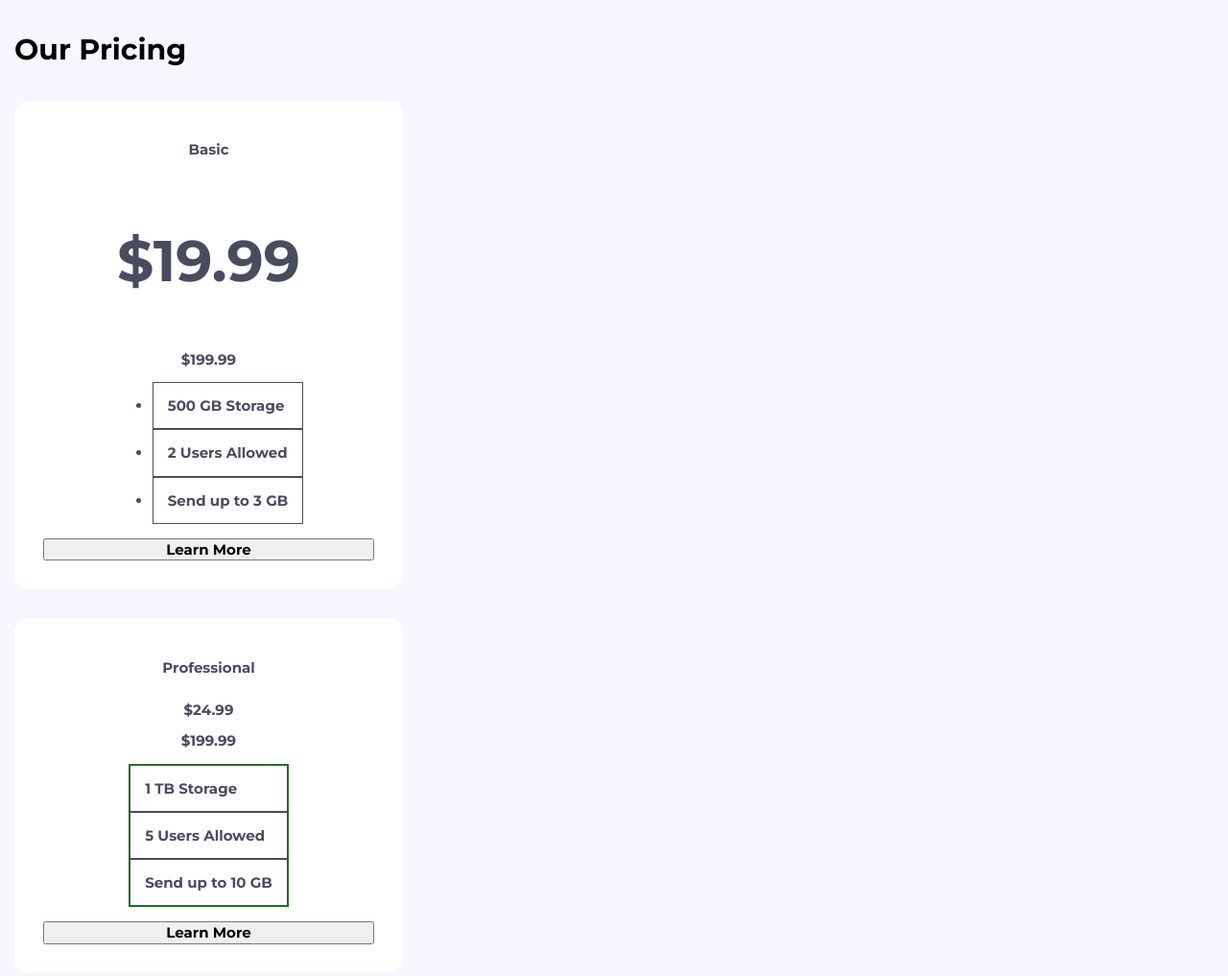
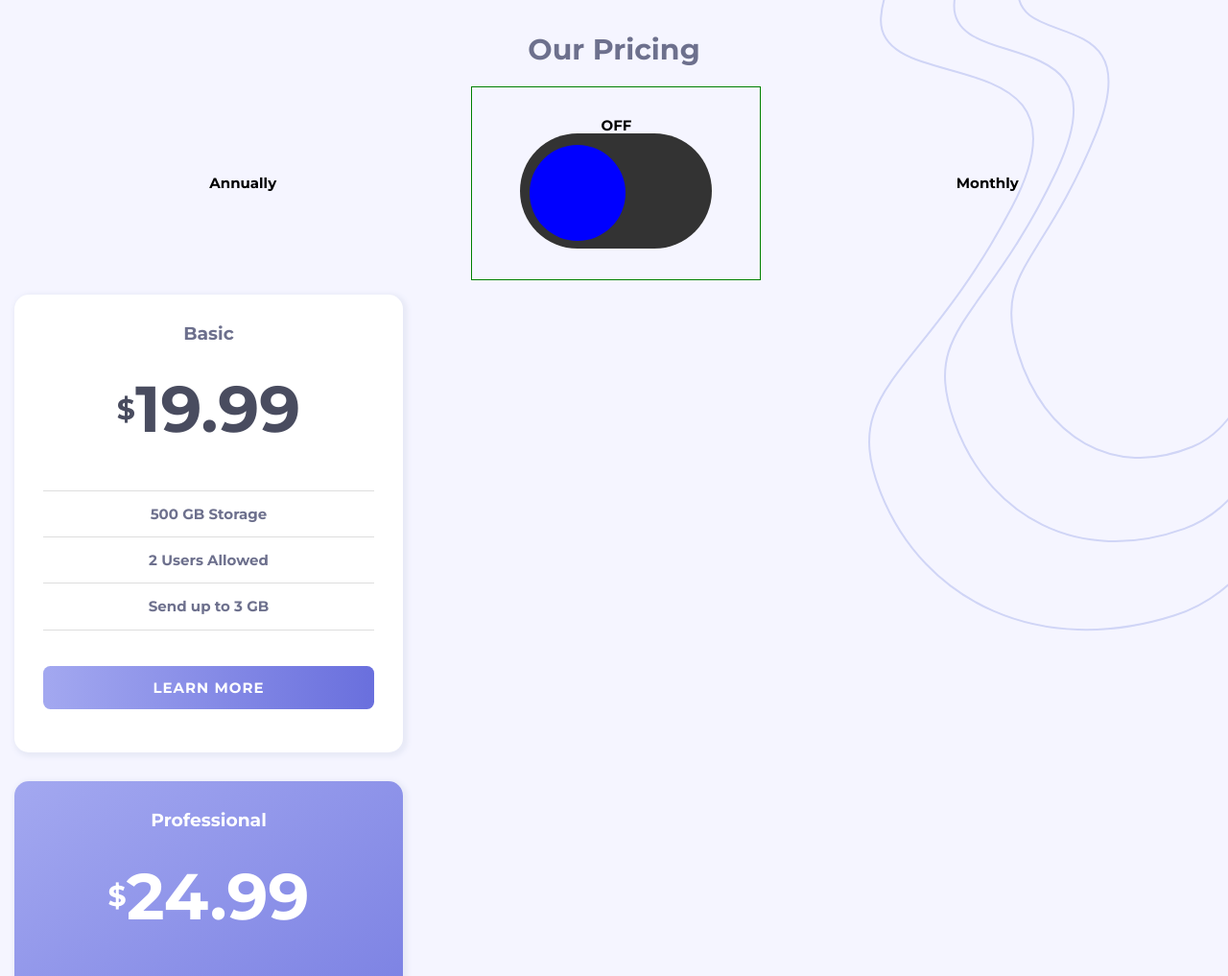
Before and after one commit to jdevelops/FrontendMentor.io, a plain HTML site: page Projects/3-pricing-component-with-toggle-master/pricing-component-with-toggle-master/index.html in a window 1280 px wide. Shown: the top 1017 px of the page at 96% size. Drawn offline with Linux system fonts and the light colour scheme.

Commit message:
wok in progress

```diff
--- a/Projects/3-pricing-component-with-toggle-master/pricing-component-with-toggle-master/index.html
+++ b/Projects/3-pricing-component-with-toggle-master/pricing-component-with-toggle-master/index.html
@@ -11,47 +11,70 @@
         />
         <link rel="stylesheet" href="./Normalize.css" />
         <link rel="stylesheet" href="./style.css" />
-
+        <script scr="script.js"></script>
         <title>Frontend Mentor | Pricing component with toggle</title>
     </head>
     <body>
         <main class="block">
             <div class="block__aside">
-                <h1>Our Pricing</h1>
+                <h1 class="block__heading">Our Pricing</h1>
+                <div class="block__box">
+                    <p>Annually</p>
+                    <div class="toggle">
+                        <label class="block__toggle">
+                            <span class="toggle__dsc">OFF</span>
+                            <input type="checkbox" />
+                            <span class="toggle__slider toggle__round"></span>
+                        </label>
+                    </div>
+                    <p>Monthly</p>
+                </div>
+
                 <div class="panel">
                     <h2 class="panel__heading">Basic</h2>
-                    <h3 class="panel__price">&dollar;19.99</h3>
-                    &dollar;199.99
-                    <ul class="panel_list">
+                    <h3 class="panel__price">
+                        <span class="panel__dolar">&dollar;</span>19.99
+                    </h3>
+                    <ul class="panel__list">
                         <li class="panel__list-item">500 GB Storage</li>
-                        <li class="panel__list-item">2 Users Allowed</li>
+                        <li class="panel__list-item panel__list-item--middle">
+                            2 Users Allowed
+                        </li>
                         <li class="panel__list-item">Send up to 3 GB</li>
                     </ul>
-                    <button class="panel_button">Learn More</button>
+                    <button class="panel__button">LEARN MORE</button>
                 </div>
 
                 <div class="panel panel--middle">
-                    <h2>Professional</h2>
-                    <h3>&dollar;24.99</h3>
-                    &dollar;199.99
+                    <h2 class="panel__heading">Professional</h2>
+                    <h3 class="panel__price panel__price--middle">
+                        <span class="panel__dolar">&dollar;</span>24.99
+                    </h3>
                     <ul class="panel__list">
                         <li class="panel__list-item">1 TB Storage</li>
-                        <li class="panel__list-item">5 Users Allowed</li>
+                        <li class="panel__list-item panel__list-item--middle">
+                            5 Users Allowed
+                        </li>
                         <li class="panel__list-item">Send up to 10 GB</li>
                     </ul>
-                    <button class="panel_button">Learn More</button>
+                    <button class="panel__button panel__button--middle">
+                        LEARN MORE
+                    </button>
                 </div>
 
                 <div class="panel">
-                    <h2>Master</h2>
-                    <h3>&dollar;39.99</h3>
-                    &dollar;199.99
+                    <h2 class="panel__heading">Master</h2>
+                    <h3 class="panel__price">
+                        <span class="panel__dolar">&dollar;</span>39.99
+                    </h3>
                     <ul class="panel__list">
                         <li class="panel__list-item">2 TB Storage</li>
-                        <li class="panel__list-item">10 Users Allowed</li>
+                        <li class="panel__list-item panel__list-item--middle">
+                            10 Users Allowed
+                        </li>
                         <li class="panel__list-item">Send up to 20 GB</li>
                     </ul>
-                    <button class="panel_button">Learn More</button>
+                    <button class="panel__button">LEARN MORE</button>
                 </div>
                 <div class="attribution">
                     Challenge by
--- a/Projects/3-pricing-component-with-toggle-master/pricing-component-with-toggle-master/style.css
+++ b/Projects/3-pricing-component-with-toggle-master/pricing-component-with-toggle-master/style.css
@@ -6,7 +6,10 @@
 }
 
 body {
-    background: hsl(240, 78%, 98%);
+    background: hsl(240, 100%, 98%);
+    background-image: url(./images/bg-bottom.svg), url(./images/bg-top.svg);
+    background-position: left bottom, top right;
+    background-repeat: no-repeat, no-repeat;
 }
 
 .block__aside {
@@ -14,6 +17,16 @@ body {
     flex-direction: column;
     justify-content: space-around;
     padding: 1rem;
+    text-align: center;
+}
+
+.block__heading {
+    color: hsl(233, 13%, 49%);
+}
+.block__box {
+    display: flex;
+    justify-content: space-evenly;
+    align-items: center;
 }
 
 .panel {
@@ -21,27 +34,120 @@ body {
     max-width: 345px;
     flex-direction: column;
     justify-content: center;
-    background-color: white;
+    background-color: hsl(0, 0%, 100%);
     border-radius: 1rem;
     align-items: center;
-    color: hsl(232, 13%, 33%);
+    color: hsl(233, 13%, 49%);
     margin: 1em 0 1em 0;
     padding: 2rem;
+    box-shadow: 2px 2px 5px 3px hsl(232, 50%, 94%);
+}
+.panel--middle {
+    background: linear-gradient(145deg, hsl(236, 72%, 79%), hsl(237, 63%, 64%));
+    color: white;
+}
+.panel__heading {
+    font-size: 1.25rem;
+    margin: 0;
 }
 .panel__price {
-    font-size: 4rem;
+    display: flex;
+    align-items: center;
+    font-size: 4.5rem;
+    color: hsl(232, 13%, 33%);
+    margin: 2rem;
+}
+
+.panel__price--middle {
+    color: white;
+}
+.panel__dolar {
+    font-size: 2rem;
 }
 .panel__list {
-    border: 1px solid green;
+    width: 100%;
     list-style-type: none;
     padding-left: 0;
+    text-align: center;
 }
 
 .panel__list-item {
-    border: 1px solid hsl(232, 13%, 33%);
+    border-top: 1px solid hsl(0, 0%, 87%);
+    border-bottom: 1px solid hsl(0, 0%, 87%);
     padding: 1rem;
 }
+.panel__list-item--middle {
+    border: none;
+}
 
-.panel_button {
+.panel__button {
     width: 100%;
+    height: 3rem;
+    margin: 1.5rem 0 1rem 0;
+    border: none;
+    border-radius: 0.5rem;
+    color: white;
+    letter-spacing: 1px;
+    background: linear-gradient(90deg, hsl(236, 72%, 79%), hsl(237, 63%, 64%));
 }
+
+.panel__button--middle {
+    background: none;
+    background-color: white;
+    color: hsl(237, 63%, 64%);
+}
+
+/*------Slider-----*/
+
+.toggle {
+    position: relative;
+    display: flex;
+    width: 300px;
+    height: 200px;
+    border: 1px solid green;
+    justify-content: center;
+    align-items: center;
+}
+
+.block__toggle input {
+    position: absolute;
+    opacity: 0;
+    width: 0;
+    height: 0;
+}
+
+.toggle__slider {
+    display: block;
+    cursor: pointer;
+    background-color: #333;
+    transition: 0.4s;
+    width: 200px;
+    height: 120px;
+}
+
+.toggle__slider:before {
+    content: '';
+    position: absolute;
+    height: 100px;
+    width: 100px;
+    top: 60px;
+    left: 60px;
+    background-color: blue;
+    transition: 0.4s;
+}
+
+input:checked + .toggle__slider {
+    background-color: yellow;
+}
+
+input:checked + .toggle__slider:before {
+    background-color: red;
+    transform: translateX(80px);
+}
+
+.toggle__round {
+    border-radius: 5rem;
+}
+.toggle__round::before {
+    border-radius: 50%;
+}
```
Also changed, not shown: Projects/3-pricing-component-with-toggle-master/pricing-component-with-toggle-master/script.js (added, +7 -0 lines), 2 other files.
